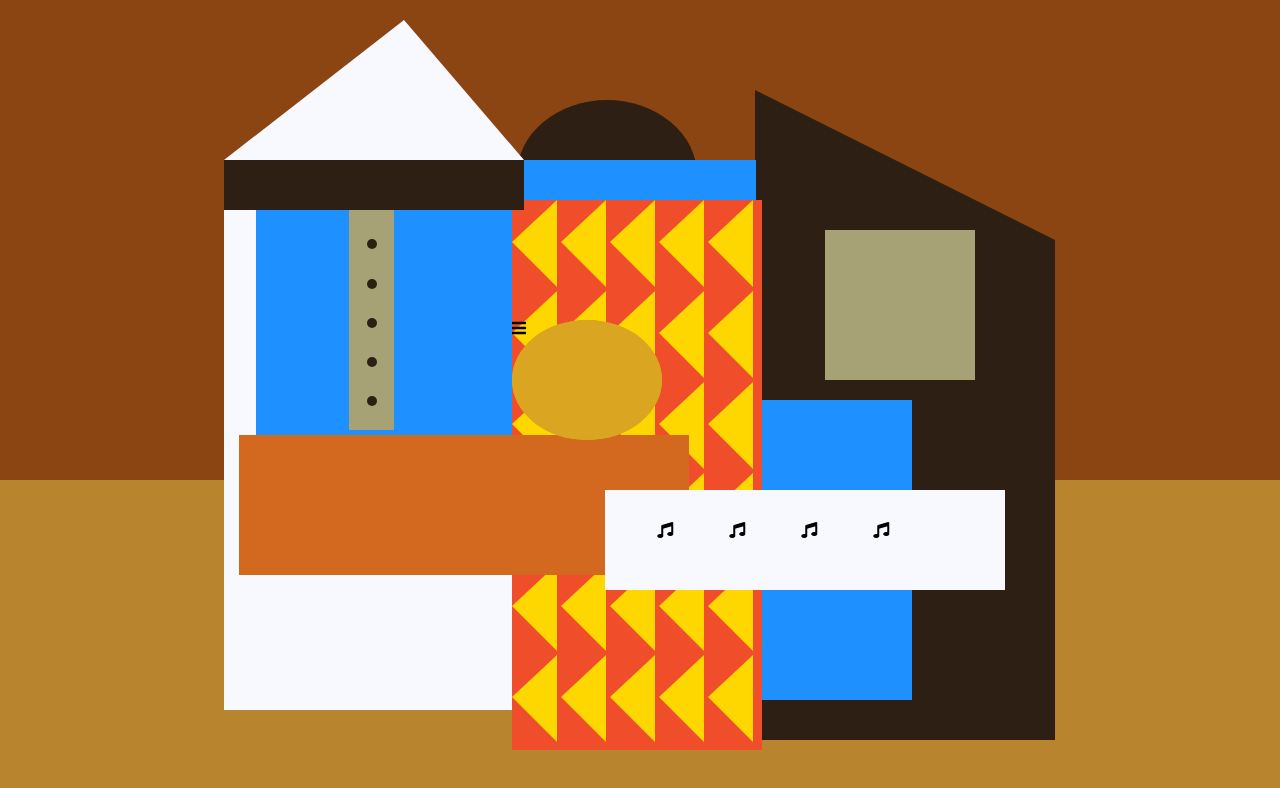
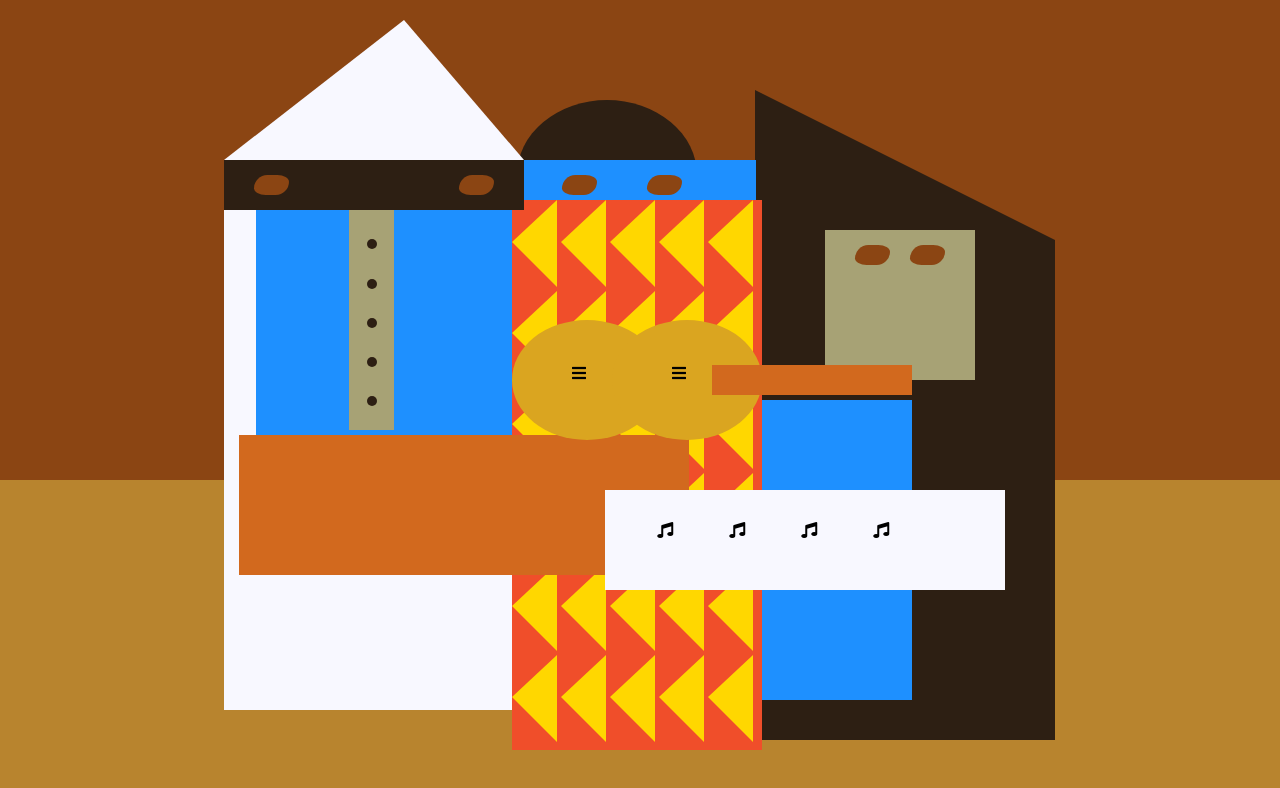
Before and after one commit to luizaadev/intermediate-css, a plain HTML site: page index.html in a window 1280 px wide. Drawn offline with Linux system fonts and the light colour scheme.

Commit message:
Update styles.css

```diff
--- a/styles.css
+++ b/styles.css
@@ -183,7 +183,7 @@ body {
   border-style: solid;
   border-width: 42px 45px 45px 0;
   border-top-color: transparent;
-    border-right-color: Gold;
+  border-right-color: Gold; /* yellow */
   border-bottom-color: transparent;
   border-left-color: transparent;
   display: inline-block;
@@ -210,18 +210,42 @@ body {
   left: 0px;
 }
 
-#blue-left {
-  width: 500px;
-  height: 300px;
+#guitar-right {
   position: absolute;
-  top: 20%;
-  left: 20%;
+  left: 100px;
 }
 
-#blue-right {
-  width: 400px;
-  height: 300px;
+.fa-bars {
+  display: block;
+  margin-top: 30%;
+  margin-left: 40%;
+}
+
+#guitar-neck {
+  width: 200px;
+  height: 30px;
+  background-color: #D2691E;
   position: absolute;
-  top: 50%;
-  left: 40%;
+  top: 45px;
+  left: 200px;
+  z-index: 3;
 }
+
+.eyes {
+  width: 35px;
+  height: 20px;
+  background-color: #8B4513;
+  border-radius: 20px 50%;
+}
+
+.right {
+  position: absolute;
+  top: 15px;
+  right: 30px;
+}
+
+.left {
+  position: absolute;
+  top: 15px;
+  left: 30px;
+}
```
Lines whose indentation alone changed are shown as unchanged.
